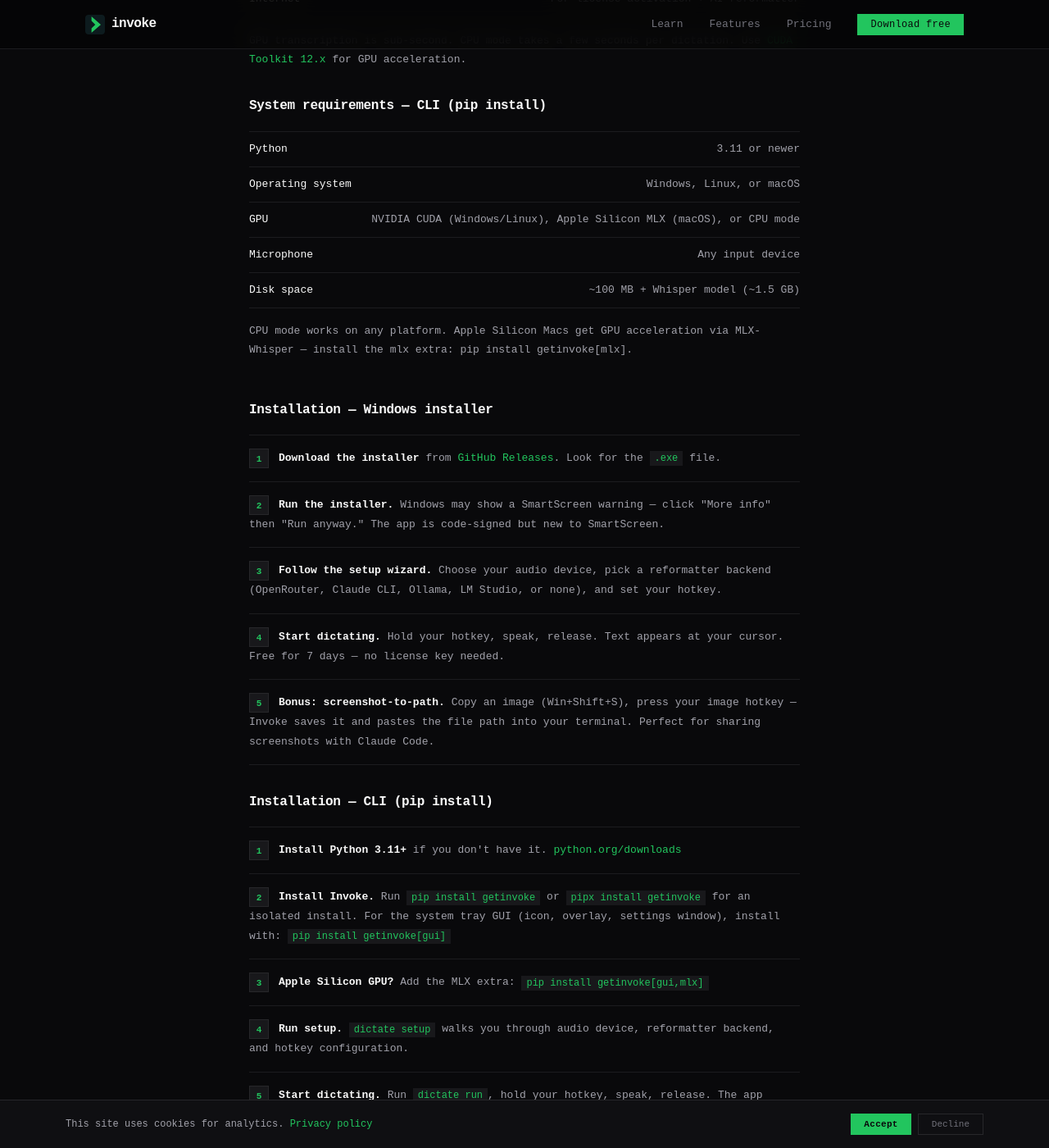
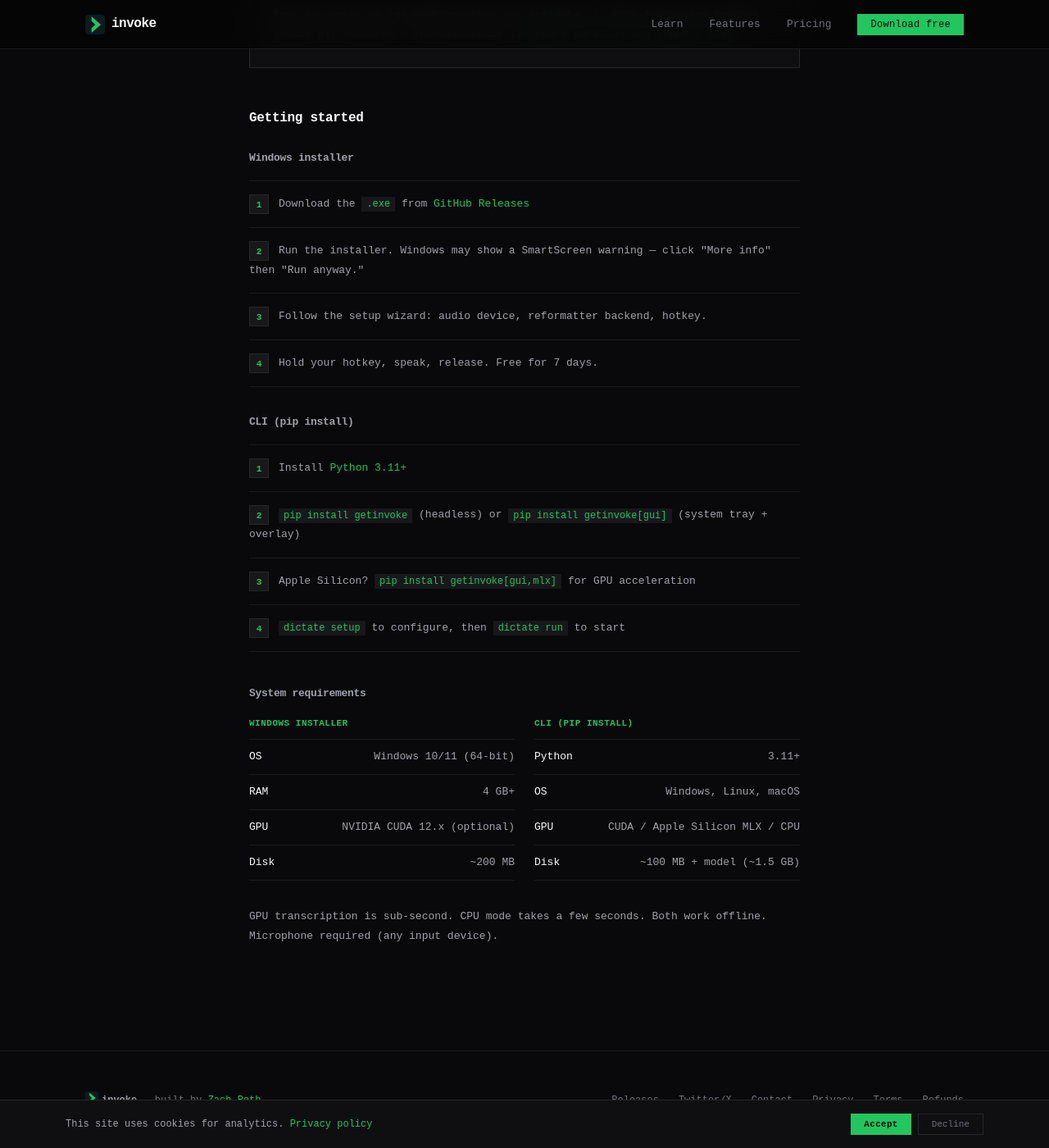
Before and after one commit to zmroth/getinvoke.dev, a Jekyll site: the page built from download/index.html, in a window 1280 px wide and 1400 px high, scrolled down 1827 px. Shown: the whole window at 82% size. Built offline with Jekyll 4.4.1, drawn with Linux system fonts in a browser that asks for light colours; some of the changed text lies outside the part shown.

Commit message:
Reorganize download page: buy buttons up, cleaner layout
- Moved buy section (Invoke $49 / Invoke+ $79) right after pip install
  section so it's visible without scrolling past system requirements
- Combined system requirements into a clean 2-column grid
  (Windows installer vs CLI side by side)
- Shortened install steps to scannable numbered lists
- "Already purchased?" activation box follows the buy section
- Removed duplicate info between install steps and sys requirements

Co-Authored-By: Claude Opus 4.6 (1M context) <noreply@anthropic.com>

```diff
--- a/download/index.html
+++ b/download/index.html
@@ -682,86 +682,14 @@ footer .container {
     <p class="dl-note">7-day free trial with all features. No license key needed to start.</p>
   </div>
 
-  <!-- System requirements -->
-  <div class="dl-section">
-    <h2 class="dl-section-title">System requirements &mdash; Windows installer</h2>
-    <ul class="req-list">
-      <li>
-        <span class="req-label">Operating system</span>
-        <span class="req-value">Windows 10 or 11 (64-bit)</span>
-      </li>
-      <li>
-        <span class="req-label">RAM</span>
-        <span class="req-value">4 GB minimum</span>
-      </li>
-      <li>
-        <span class="req-label">GPU</span>
-        <span class="req-value">NVIDIA with CUDA 12.x (recommended)</span>
-      </li>
-      <li>
-        <span class="req-label">CPU mode</span>
-        <span class="req-value">Works without GPU &mdash; just slower</span>
-      </li>
-      <li>
-        <span class="req-label">Microphone</span>
-        <span class="req-value">Any input device</span>
-      </li>
-      <li>
-        <span class="req-label">Disk space</span>
-        <span class="req-value">~200 MB</span>
-      </li>
-      <li>
-        <span class="req-label">Internet</span>
-        <span class="req-value">For license activation + AI reformatter</span>
-      </li>
-    </ul>
-    <p class="req-note">GPU transcription is sub-second. CPU mode takes a few seconds per dictation. Use <a href="https://developer.nvidia.com/cuda-downloads" target="_blank" rel="noopener noreferrer">CUDA Toolkit 12.x</a> for GPU acceleration.</p>
-
-    <h3 class="dl-section-title" style="margin-top:32px;">System requirements &mdash; CLI (pip install)</h3>
-    <ul class="req-list">
-      <li>
-        <span class="req-label">Python</span>
-        <span class="req-value">3.11 or newer</span>
-      </li>
-      <li>
-        <span class="req-label">Operating system</span>
-        <span class="req-value">Windows, Linux, or macOS</span>
-      </li>
-      <li>
-        <span class="req-label">GPU</span>
-        <span class="req-value">NVIDIA CUDA (Windows/Linux), Apple Silicon MLX (macOS), or CPU mode</span>
-      </li>
-      <li>
-        <span class="req-label">Microphone</span>
-        <span class="req-value">Any input device</span>
-      </li>
-      <li>
-        <span class="req-label">Disk space</span>
-        <span class="req-value">~100 MB + Whisper model (~1.5 GB)</span>
-      </li>
-    </ul>
-    <p class="req-note">CPU mode works on any platform. Apple Silicon Macs get GPU acceleration via MLX-Whisper &mdash; install the mlx extra: <code>pip install getinvoke[mlx]</code>.</p>
-  </div>
-
-  <!-- Installation steps -->
-  <div class="dl-section">
-    <h2 class="dl-section-title">Installation &mdash; Windows installer</h2>
-    <ol class="steps-list">
-      <li><strong>Download the installer</strong> from <a href="https://github.com/zmroth/invoke-releases/releases/latest">GitHub Releases</a>. Look for the <code>.exe</code> file.</li>
-      <li><strong>Run the installer.</strong> Windows may show a SmartScreen warning &mdash; click "More info" then "Run anyway." The app is code-signed but new to SmartScreen.</li>
-      <li><strong>Follow the setup wizard.</strong> Choose your audio device, pick a reformatter backend (OpenRouter, Claude CLI, Ollama, LM Studio, or none), and set your hotkey.</li>
-      <li><strong>Start dictating.</strong> Hold your hotkey, speak, release. Text appears at your cursor. Free for 7 days &mdash; no license key needed.</li>
-      <li><strong>Bonus: screenshot-to-path.</strong> Copy an image (Win+Shift+S), press your image hotkey &mdash; Invoke saves it and pastes the file path into your terminal. Perfect for sharing screenshots with Claude Code.</li>
-    </ol>
-
-    <h3 class="dl-section-title" style="margin-top:32px;">Installation &mdash; CLI (pip install)</h3>
-    <ol class="steps-list">
-      <li><strong>Install Python 3.11+</strong> if you don't have it. <a href="https://python.org/downloads" target="_blank" rel="noopener noreferrer">python.org/downloads</a></li>
-      <li><strong>Install Invoke.</strong> Run <code>pip install getinvoke</code> or <code>pipx install getinvoke</code> for an isolated install. For the system tray GUI (icon, overlay, settings window), install with: <code>pip install getinvoke[gui]</code></li>
-      <li><strong>Apple Silicon GPU?</strong> Add the MLX extra: <code>pip install getinvoke[gui,mlx]</code></li>
-      <li><strong>Run setup.</strong> <code>dictate setup</code> walks you through audio device, reformatter backend, and hotkey configuration.</li>
-      <li><strong>Start dictating.</strong> Run <code>dictate run</code>, hold your hotkey, speak, release. The app auto-detects GUI vs headless mode. Free for 7 days &mdash; no license key needed.</li>
-    </ol>
+  <!-- Buy -->
+  <div class="buy-section">
+    <p>Ready to buy? Skip the trial and get your license key now.</p>
+    <div style="display:flex;gap:12px;justify-content:center;flex-wrap:wrap;margin-top:16px;">
+      <a href="https://getinvoke.lemonsqueezy.com/checkout/buy/a3adbe34-ffad-480e-a848-1e45fdc36857" class="buy-link" style="background:var(--green);color:var(--bg)!important;border-color:var(--green);font-weight:700;">Invoke &mdash; $49</a>
+      <a href="https://getinvoke.lemonsqueezy.com/checkout/buy/15ee926a-a14c-4386-b3ca-e5e5a23e12ed" class="buy-link">Invoke+ &mdash; $79 (lifetime updates)</a>
+    </div>
+    <p style="margin-top:12px;font-size:11px;color:var(--text-muted);font-weight:300;">30-day money-back guarantee. Secure checkout via LemonSqueezy.</p>
   </div>
 
   <!-- Already purchased -->
@@ -771,14 +699,48 @@ footer .container {
     <p>Your key works on the machine where you activate it. Both Invoke and Invoke+ unlock all features &mdash; the difference is <a href="/#pricing">update duration and support tier</a>.</p>
   </div>
 
-  <!-- Buy -->
-  <div class="buy-section">
-    <p>Ready to buy? Skip the trial and get your license key now.</p>
-    <div style="display:flex;gap:12px;justify-content:center;flex-wrap:wrap;margin-top:16px;">
-      <a href="https://getinvoke.lemonsqueezy.com/checkout/buy/a3adbe34-ffad-480e-a848-1e45fdc36857" class="buy-link" style="background:var(--green);color:var(--bg)!important;border-color:var(--green);font-weight:700;">Invoke &mdash; $49</a>
-      <a href="https://getinvoke.lemonsqueezy.com/checkout/buy/15ee926a-a14c-4386-b3ca-e5e5a23e12ed" class="buy-link">Invoke+ &mdash; $79 (lifetime updates)</a>
+  <!-- Setup & system requirements -->
+  <div class="dl-section">
+    <h2 class="dl-section-title">Getting started</h2>
+
+    <h3 class="dl-section-title" style="margin-top:24px;font-size:13px;color:var(--text-secondary);">Windows installer</h3>
+    <ol class="steps-list">
+      <li>Download the <code>.exe</code> from <a href="https://github.com/zmroth/invoke-releases/releases/latest">GitHub Releases</a></li>
+      <li>Run the installer. Windows may show a SmartScreen warning &mdash; click "More info" then "Run anyway."</li>
+      <li>Follow the setup wizard: audio device, reformatter backend, hotkey.</li>
+      <li>Hold your hotkey, speak, release. Free for 7 days.</li>
+    </ol>
+
+    <h3 class="dl-section-title" style="margin-top:32px;font-size:13px;color:var(--text-secondary);">CLI (pip install)</h3>
+    <ol class="steps-list">
+      <li>Install <a href="https://python.org/downloads" target="_blank" rel="noopener noreferrer">Python 3.11+</a></li>
+      <li><code>pip install getinvoke</code> (headless) or <code>pip install getinvoke[gui]</code> (system tray + overlay)</li>
+      <li>Apple Silicon? <code>pip install getinvoke[gui,mlx]</code> for GPU acceleration</li>
+      <li><code>dictate setup</code> to configure, then <code>dictate run</code> to start</li>
+    </ol>
+
+    <h3 class="dl-section-title" style="margin-top:40px;font-size:13px;color:var(--text-secondary);">System requirements</h3>
+    <div style="display:grid;grid-template-columns:1fr 1fr;gap:24px;margin-top:16px;">
+      <div>
+        <p style="font-size:11px;color:var(--green);font-weight:600;letter-spacing:0.5px;margin-bottom:8px;">WINDOWS INSTALLER</p>
+        <ul class="req-list">
+          <li><span class="req-label">OS</span><span class="req-value">Windows 10/11 (64-bit)</span></li>
+          <li><span class="req-label">RAM</span><span class="req-value">4 GB+</span></li>
+          <li><span class="req-label">GPU</span><span class="req-value">NVIDIA CUDA 12.x (optional)</span></li>
+          <li><span class="req-label">Disk</span><span class="req-value">~200 MB</span></li>
+        </ul>
+      </div>
+      <div>
+        <p style="font-size:11px;color:var(--green);font-weight:600;letter-spacing:0.5px;margin-bottom:8px;">CLI (PIP INSTALL)</p>
+        <ul class="req-list">
+          <li><span class="req-label">Python</span><span class="req-value">3.11+</span></li>
+          <li><span class="req-label">OS</span><span class="req-value">Windows, Linux, macOS</span></li>
+          <li><span class="req-label">GPU</span><span class="req-value">CUDA / Apple Silicon MLX / CPU</span></li>
+          <li><span class="req-label">Disk</span><span class="req-value">~100 MB + model (~1.5 GB)</span></li>
+        </ul>
+      </div>
     </div>
-    <p style="margin-top:12px;font-size:11px;color:var(--text-muted);font-weight:300;">30-day money-back guarantee. Secure checkout via LemonSqueezy.</p>
+    <p class="req-note" style="margin-top:16px;">GPU transcription is sub-second. CPU mode takes a few seconds. Both work offline. Microphone required (any input device).</p>
   </div>
 
 </div>
```
